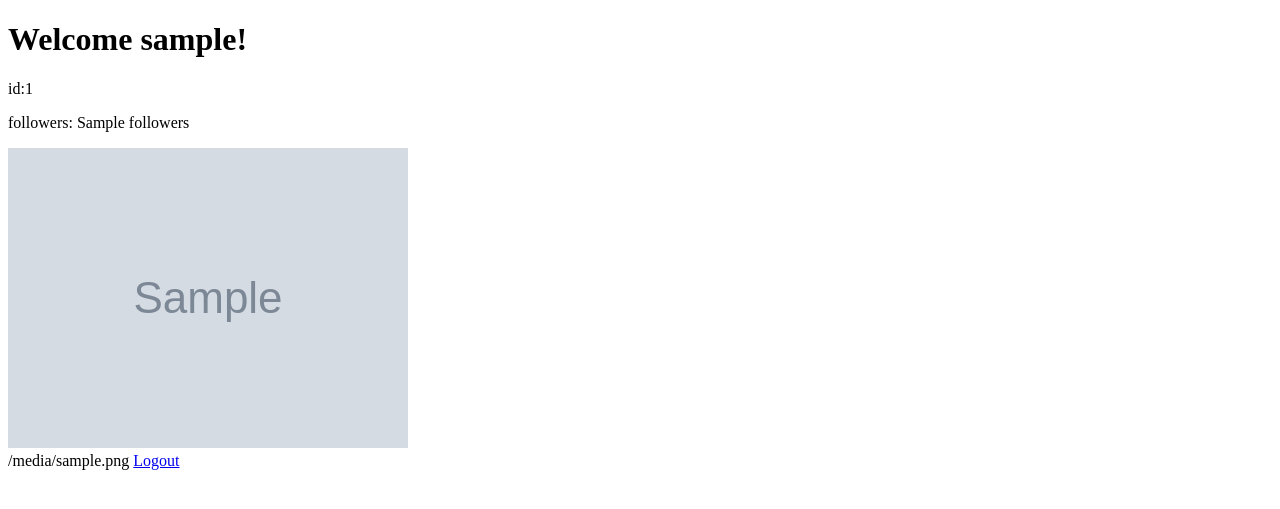
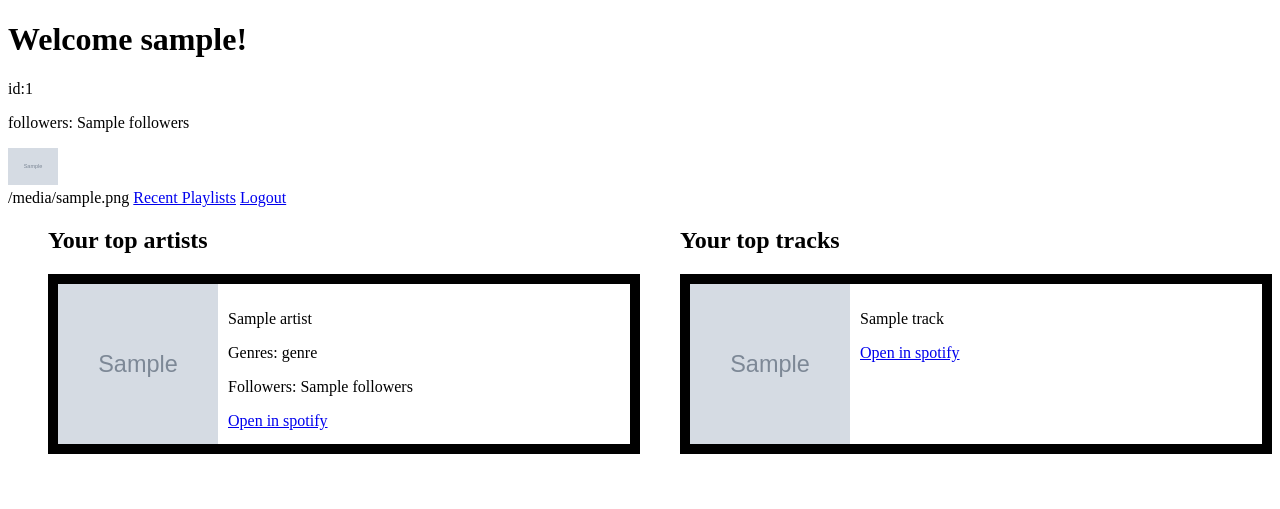
Before and after one commit to dangosailing/Spotify_Flask_App, a Flask app: template app/templates/home.html in a window 1280 px wide. Shown: the top 509 px of the page. Run offline with Flask 3, Linux system fonts and the light colour scheme; tables that the repository leaves empty hold one stand-in row (values such as "Sample post"); the template is opened without the code that fills it: values that come from a table or form of the project are taken from there, most other values are stand-ins (such as "Sample title", 1, 10 or a date in 2020); grey boxes marked "Sample" are stand-in pictures; parts of the project's set-up code (start-up, migrations or seed data) failed here and were passed over.

Commit message:
Add user stats and view playlists feature

```diff
--- a/app/templates/home.html
+++ b/app/templates/home.html
@@ -3,9 +3,64 @@
 <div>
   <p>id:{{ spotify_profile.id }}</p>
   <p>followers: {{ spotify_profile.followers }}</p>
-  <img src="{{ spotify_profile.image_src }}" alt="profile-picture">
-  </div>
+  {% if spotify_profile.image_src | length > 0 %}
+  <img src="{{ spotify_profile.image_src }}" alt="user-profile-picture" width="50px" />
+  {% endif %}
+</div>
 {{ spotify_profile.images }}
+<a href="{{ url_for('main.playlists') }}">Recent Playlists</a>
 <a href="{{ url_for('main.logout') }}">Logout</a>
 
+
+<div style="display: flex; width: 100%">
+  <div style="width: 100%">
+    <ul style="list-style-type: none">
+      <h2>Your top artists</h2>
+      {% for artist in top_artists %}
+      <li>
+        <div style="display: flex; border: 10px solid black">
+          <div style="display: flex">
+            <img
+              src="{{ artist.image_src }}"
+              alt="artist-profile-picture"
+              width="160px"
+              height="160px"
+            />
+            <div style="padding: 10px">
+              <p>{{ artist.name }}</p>
+              <p>Genres: {% for genre in genres %} genre {% endfor %}</p>
+              <p>Followers: {{ artist.followers }}</p>
+              <a href="{{artist.href}}">Open in spotify</a>
+            </div>
+          </div>
+        </div>
+      </li>
+      {% endfor %}
+    </ul>
+  </div>
+  <div style="width: 100%">
+    <ul style="list-style-type: none">
+      <h2>Your top tracks</h2>
+      {% for track in top_tracks %}
+      <li>
+        <div style="display: flex; border: 10px solid black">
+          <div style="display: flex">
+            <img
+              src="{{ track.image_src }}"
+              alt="track-profile-picture"
+              width="160px"
+              height="160px"
+            />
+            <div style="padding: 10px">
+              <p>{{ track.name }}</p>
+              <a href="{{track.href}}">Open in spotify</a>
+            </div>
+          </div>
+        </div>
+      </li>
+      {% endfor %}
+    </ul>
+  </div>
+</div>
+
 {% endblock %}
```
Also changed, not shown: app/routes.py (+89 -7 lines), app/templates/playlist.html (added, +14 -0 lines), app/templates/playlists.html (added, +27 -0 lines).
